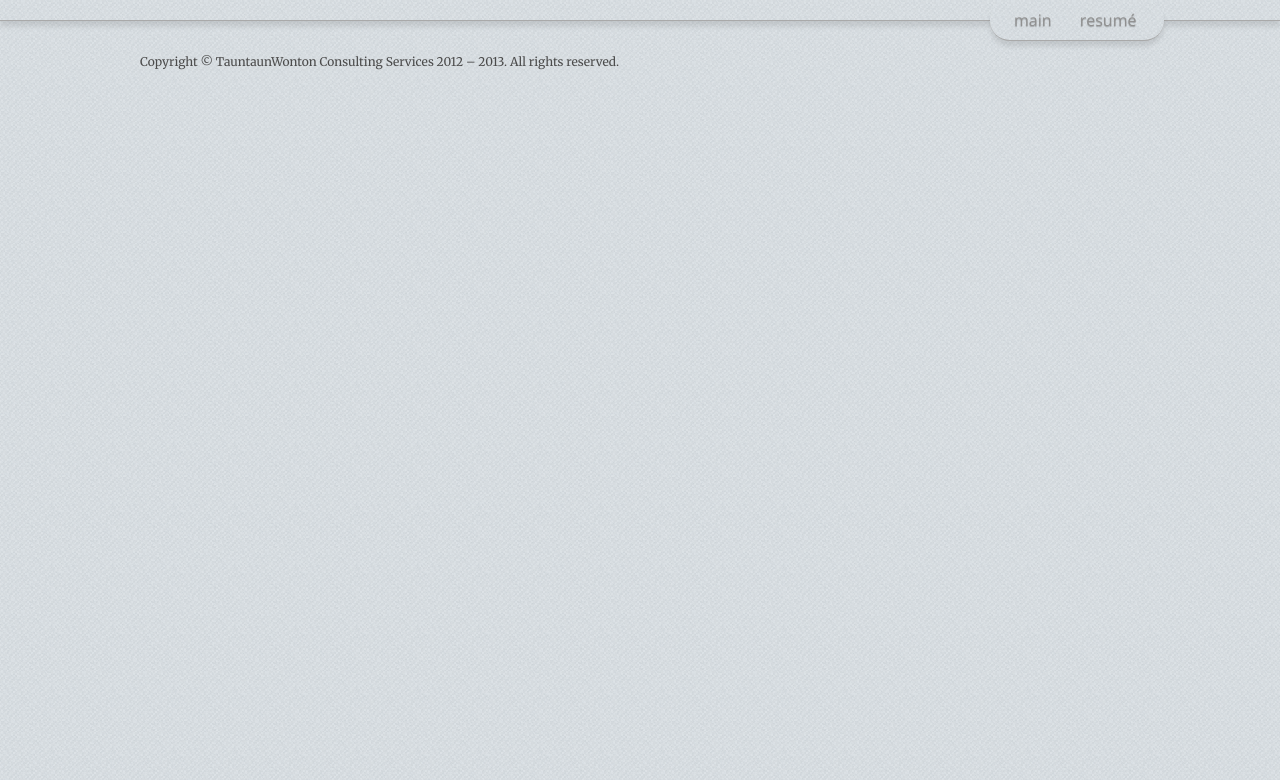
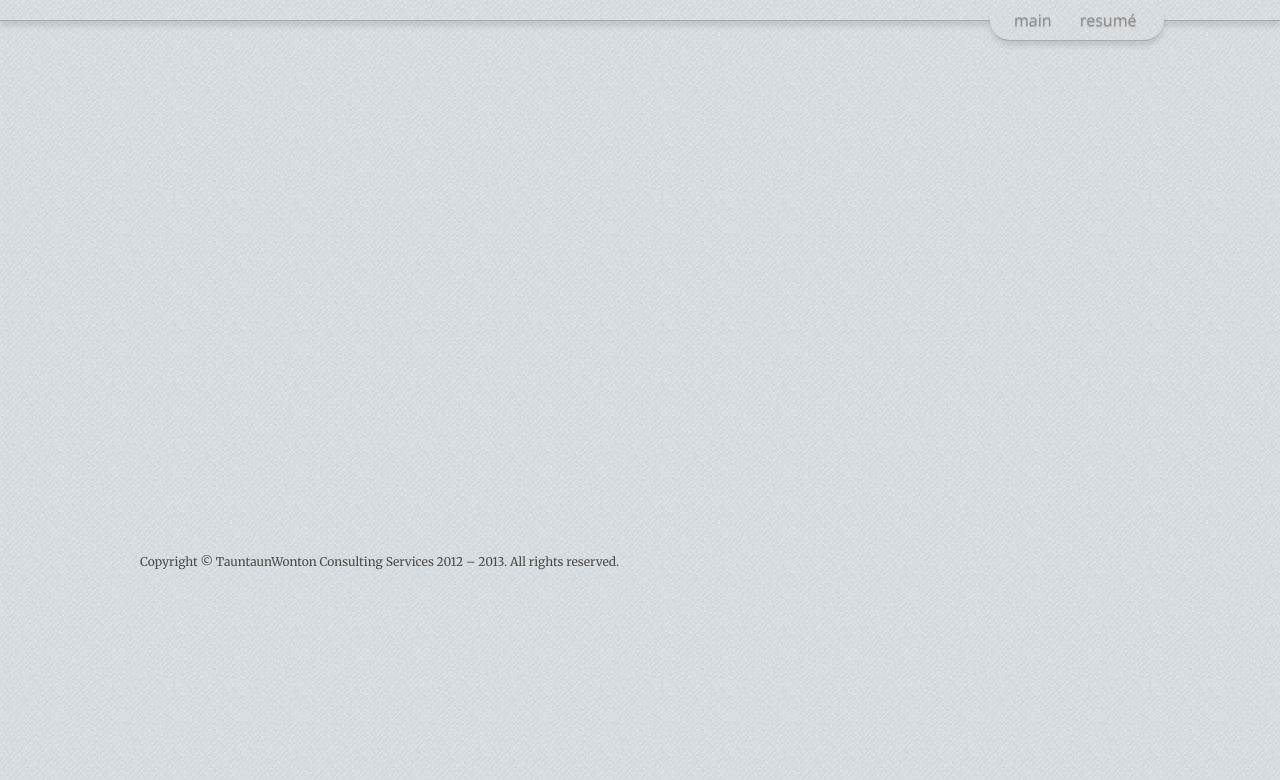
Before and after one commit to adam-patterson/tauntaunwonton.com, a PHP site: page /resume in a window 1280 px wide. Shown: the top 780 px of the page. Run offline with PHP 8.4, Linux system fonts and the light colour scheme; style sheets or scripts are compiled from the project's sources; some libraries are stand-ins or nearby versions.

Commit message:
Added min-hight back as it prevents a flach of the footer on the resume page

```diff
--- a/resources/styles/main.css
+++ b/resources/styles/main.css
@@ -1 +1 @@
-.app{width:1000px;padding:20px;margin-left:auto;margin-right:auto;}
+.app{width:1000px;min-height:500px;padding:20px;margin-left:auto;margin-right:auto;}
--- a/resources/styles/main.less
+++ b/resources/styles/main.less
@@ -4,6 +4,7 @@
 
 .app {
 	width: @appW;
+	min-height: @appH;
 	padding: @p2;
 	.center();
 }
```
